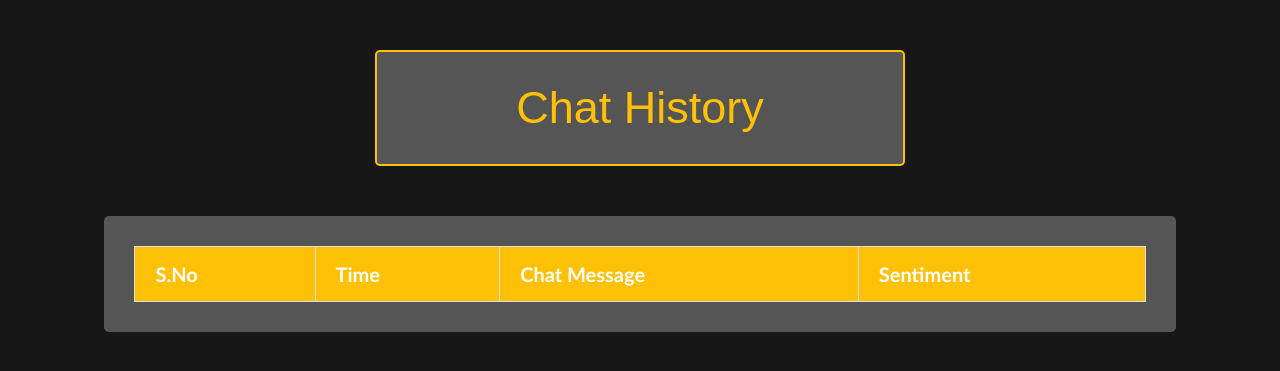
After one commit to slowRabbit/ChatBot1, a Flask app: page /chatList/ in a window 1280 px wide. The commit adds this page. Shown: the top 371 px of the page. Run offline with Flask 2, Linux system fonts and the light colour scheme; data that the repository does not hold is empty; some libraries are stand-ins or nearby versions.

Commit message:
added the  new code for chat history, live chat update, all factor updates, and integration of negetive sentiment to  human agent transfer method

```diff
--- a/app.py
+++ b/app.py
@@ -47,11 +47,13 @@ def messengerHook():
     currentTime = datetime.datetime.now().strftime("%I:%M")
     responsePostChat = Sentiment.postChat(messageText, currentTime)
 
-
-    print ("PostChat : ", responsePostChat)
-    response = getReply(resolvedData)
-    print response
-    handleResponse(resolvedData["senderId"],response)
+    if (Sentiment.getReplyEntity()) is 'agent':
+        print("now  human would reply, not bot !!")
+    else :
+        print ("PostChat : ", responsePostChat)
+        response = getReply(resolvedData)
+        print response
+        handleResponse(resolvedData["senderId"],response)
     return "ok", 200
 
 
@@ -88,11 +90,25 @@ def getReply(resolvedData):
 
 # Function to handle response sent from the server
 def handleResponse(senderId, response):
-    if type(response) is list:
-        for message in response:
-            send_message(senderId, message)
-    else:
-        send_message(senderId, response)
+
+    negChatCount = Sentiment.getNegetiveChatCount()
+    avgSentiment = Sentiment.getAvgChatSentiment()
+
+    if  negChatCount >=3 and avgSentiment <=-0.20 :
+        Sentiment.setReplyEntityToAgent()
+
+    if (Sentiment.getReplyEntity()) is 'agent':
+        print  ("Reply entity -------- Agent !!" )
+        send_message(senderId, "Since we understand that you are not happy with out bot service"+
+                     "we are now connecting you with a real human agent !")
+    else :
+        print  ("Reply entity -------- Bot !!" )
+        if type(response) is list:
+            for message in response:
+                send_message(senderId, message)
+        else:
+            send_message(senderId, response)
+
 
 
 # Function to send message to facebook messenger user
@@ -126,6 +142,18 @@ def postChat():
     chat = response.get('chat')
     currentTime = datetime.datetime.now().strftime("%I:%M")
     responsePostChat = Sentiment.postChat(chat, currentTime)
+
+    negChatCount = Sentiment.getNegetiveChatCount()
+    avgSentiment = Sentiment.getAvgChatSentiment()
+
+    if  negChatCount >=4 and avgSentiment <=-0.20 :
+        Sentiment.setReplyEntityToAgent()
+
+    if (Sentiment.getReplyEntity()) is 'agent':
+        print  ("Reply entity -------- Agent !!" )
+    else :
+        print  ("Reply entity -------- Bot !!" )
+
     return responsePostChat
 
 @app.route('/resetChatList', methods =['POST'])
@@ -137,10 +165,19 @@ def resetChatList():
 def getSentimentAnalysisWebPage():
     return render_template("chartjshtml.html")
 
+@app.route('/chatList/', methods = ['GET'])
+def getChatListWebPage():
+    return render_template("chatlist.html")
+
 @app.route('/getInitialGraphDataJson/', methods = ['GET'])
 def getInitialGraphDataJson():
     responseChatData = Sentiment.getInitialGraphDataJson()
     return responseChatData
 
+@app.route('/getChatListJson/', methods = ['GET'])
+def getChatListJson():
+    responseChatData = Sentiment.getAllChatListForWebPage()
+    return responseChatData
+
 if __name__ == '__main__':
     app.run(debug=True)
--- a/sentiment/sentimentAnalysisServer.py
+++ b/sentiment/sentimentAnalysisServer.py
@@ -8,7 +8,7 @@ class SentimentAnalysisClass:
     def __init__(self):
         self.allChatList = []
         self.allChatDictionary = {}
-        self.isUpdated = 0
+        self.replyEntity = 'bot'
 
     def getAllChats(self):
 
@@ -31,12 +31,6 @@ class SentimentAnalysisClass:
             #return res1+res2
             return Response(res1+res2, mimetype='application/json')
 
-    def setUpdated(self, booleanUpdated):
-        self.isUpdated = booleanUpdated
-
-    def isUpdated(self):
-        return self.isUpdated
-
 
     def postChat(self,chat, time):
 
@@ -46,6 +40,10 @@ class SentimentAnalysisClass:
 
         Chat = SentimentAnalyzer.getSentimentAnalyzedChat(chat, time)
         self.allChatList.append(Chat)
+
+        #now we will check the sentiment of chat message that we have received
+        if (float(Chat.getFactor()) <= -0.70):
+            self.replyEntity = 'agent'
 
         return jsonify({'AddedChat':
                 {
@@ -60,6 +58,21 @@ class SentimentAnalysisClass:
     def resetChatList(self):
             self.allChatList[:] = []
             return jsonify({'result':'All chats removed'})
+
+    def getAllChatListForWebPage(self):
+        chat_list = []
+        time_list = []
+        sentiment_list = []
+
+        for Chat  in  self.allChatList:
+            chat_list.append(Chat.getChat())
+            time_list.append(Chat.getTime())
+            sentiment_list.append(Chat.getFactor())
+
+        return jsonify({'time_list' : time_list,
+                        'chat_list' : chat_list,
+                        'sentiment_list' : sentiment_list
+                        })
 
     def getInitialGraphDataJson(self):
          label_list = []
@@ -101,3 +114,34 @@ class SentimentAnalysisClass:
                           'total_chat_count' : total_chats,
                           'average_sentiment' : avgSentiment
                           })
+
+    def setReplyEntityToAgent(self):
+        self.replyEntity = 'agent'
+
+    def setReplyEntityToBot(self):
+        self.replyEntity = 'bot'
+
+    def getReplyEntity(self):
+        return self.replyEntity
+
+    def getNegetiveChatCount(self):
+        negetive_chat_count = 0
+        for Chat  in  self.allChatList:
+            currentChatFactor = float(Chat.getFactor())
+            if(currentChatFactor < 0):
+                negetive_chat_count +=1
+        return negetive_chat_count
+
+    def getAvgChatSentiment(self):
+        all_chat_sentiment_sum = 0
+        for Chat  in  self.allChatList:
+            currentChatFactor = float(Chat.getFactor())
+            all_chat_sentiment_sum = all_chat_sentiment_sum + currentChatFactor
+
+        total_chats = len(self.allChatList)
+        if (total_chats  == 0):
+             avgSentiment = 0
+        else:
+             avgSentiment = float(all_chat_sentiment_sum / total_chats)
+
+        return avgSentiment
--- /dev/null
+++ b/templates/chatlist.html
@@ -0,0 +1,159 @@
+<!DOCTYPE HTML>
+<html>
+<head>
+<link rel="icon" href="/static/chat.png">
+<title>Chat List</title>
+<script src="https://cdnjs.cloudflare.com/ajax/libs/Chart.js/2.4.0/Chart.min.js"></script>
+<script src="https://ajax.aspnetcdn.com/ajax/jQuery/jquery-3.3.1.min.js"></script>
+<style>
+
+
+
+    div.heading {
+    margin-top: 30px;
+    margin-bottom: 10px;
+    color : #FFC107;
+    font-family: Arial, Helvetica, sans-serif;
+    font-size: 45px;
+            margin-left : 30px;
+            margin-right : 30px;
+            padding : 30px 10px;
+            background-color : #555555;
+            border-radius: 5px;
+
+            text-align: center;
+            margin: 50px auto;
+            width: 40%;
+
+            border-style: solid;
+            border-width: 2px;
+            border-color: #FFC107;
+
+}
+
+    div.count {
+    color : #FFFFFF;
+    font-family: Arial, Helvetica, sans-serif;
+    font-size: 25px;
+    }
+
+    #tableDiv {
+            margin-top: 30px;
+            margin-bottom: 20px;
+            margin-left : 30px;
+            margin-right : 30px;
+            padding : 30px 30px;
+            background-color : #555555;
+            border-radius: 5px;
+            color : white;
+            text-align: center;
+            margin: 0px auto;
+            width: 80%;
+    }
+
+    #chatTable {
+    font-family: "Trebuchet MS", Arial, Helvetica, sans-serif;
+    border-collapse: collapse;
+    width: 100%;
+}
+
+#chatTable td, #chatTable th {
+    border: 1px solid #ddd;
+    padding: 8px;
+    text-align: left;
+    padding : 10px 20px;
+}
+
+#chatTable tr:nth-child(even){background-color: #777777;}
+
+#chatTable tr:hover {background-color: #2196F3;}
+
+#chatTable th {
+    padding-top: 12px;
+    padding-bottom: 12px;
+    text-align: left;
+    padding : 15px 20px;
+    background-color: #FFC107;
+    color: white;
+    font-size: 20px;
+}
+
+</style>
+
+
+</head>
+
+<body class="body" style="background-color: #171717;">
+
+    <div class="heading" align="center">
+        Chat History</Button>
+	</div>
+
+    </div>
+    <div id="tableDiv">
+    </div>
+
+
+
+
+
+</body>
+
+<script>
+
+
+ $(document).ready(function() {
+
+          //factor_graph_updater()
+          console.log("Graph updation Started automatically! ")
+          intialDataFetch();
+    });
+
+    var intialDataFetch = function () {
+    console.log("Chat list updating.. ")
+    var updatedData = $.get('/getChatListJson');
+    updatedData.done(function(results){
+
+    var time_list = results.time_list;
+    var chat_list = results.chat_list;
+    var snt_list = results.sentiment_list;
+
+           console.log('table created');
+	mytable = $('<table ></table>').attr({ id: "chatTable" });
+	var rows = chat_list.length;
+	var cols = new Number(1);
+	var tr = [];
+	var i = 0;
+	var rowTH = $('<tr> <th> S.No </th> <th> Time </th> <th> Chat Message </th> <th> Sentiment </th> </tr>').appendTo(mytable);
+	for (i = 0; i < rows; i++) {
+		var row = $('<tr></tr>').appendTo(mytable);
+		for (var j = 0; j < cols; j++) {
+        		$('<td></td>').text(i+1).appendTo(row);
+        		$('<td></td>').text(time_list[i]).appendTo(row);
+        		$('<td></td>').text(chat_list[i]).appendTo(row);
+
+        		var sentiment = snt_list[i];
+        		if(sentiment >=  0)
+        		{   //means positive, hence green  color
+            		$('<td style="color:#4CAF50;"></td>').text(snt_list[i]).appendTo(row);
+        		}
+        		else
+        		{  //means negative, hence red color
+            		$('<td style="color:#E57373;"></td>').text(snt_list[i]).appendTo(row);
+        		}
+
+		}
+
+	}
+	console.log("TTTTT:"+mytable.html());
+	$('#tableDiv').text('')
+	mytable.appendTo("#tableDiv");
+
+    });
+    setTimeout(intialDataFetch, 7000);
+       };
+
+</script>
+
+
+</html>
```
Also changed, not shown: templates/chartjshtml.html (+11 -10 lines), .spyproject/workspace.ini, static/analytics.png (added), static/chat.png (added).
